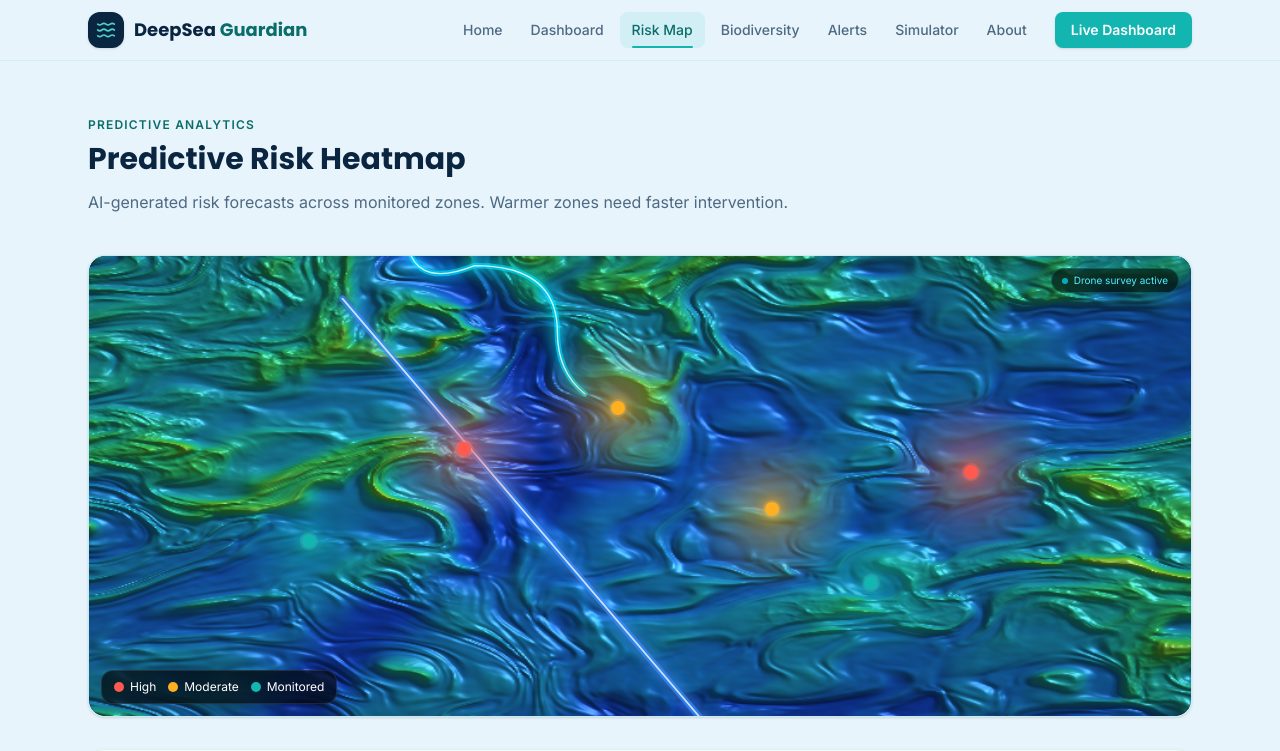
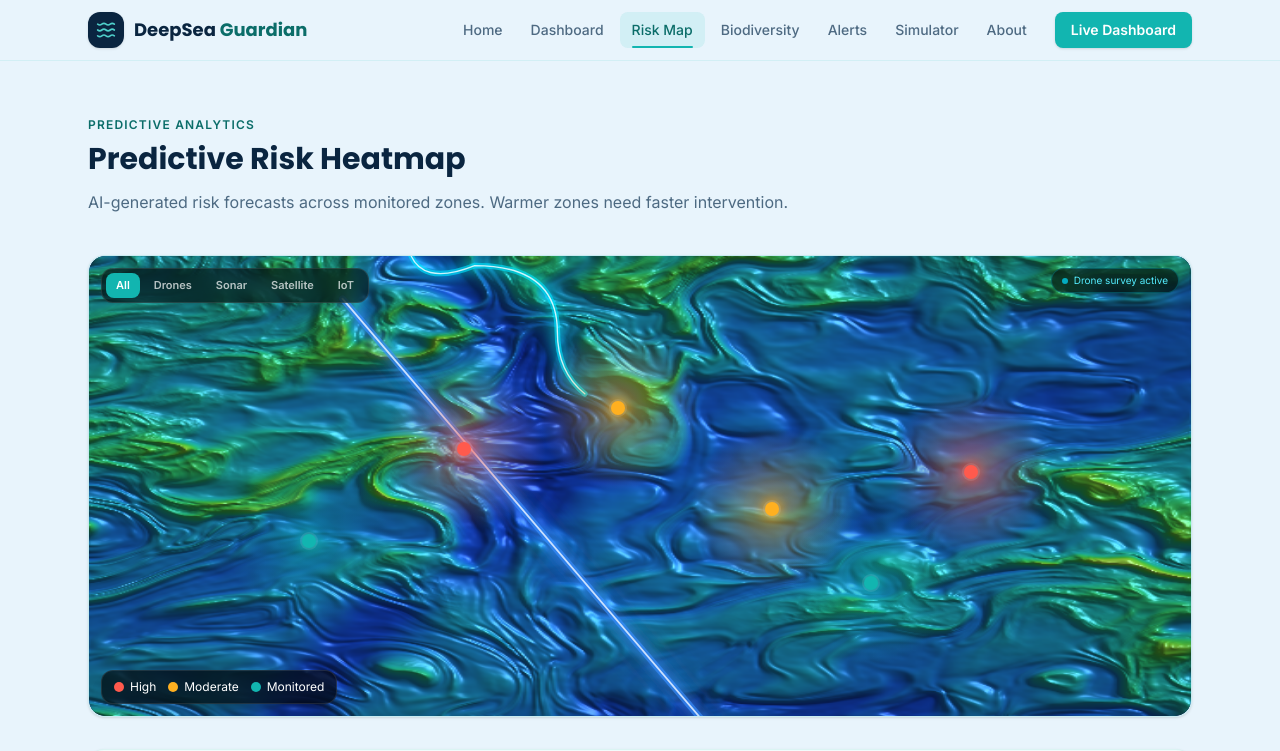
Before and after one commit to dronadri2007/Deepsea-Guardian, a React (Vite) app: page /risk-map in a window 1280 px wide. Shown: the top 751 px of the page. Built offline with nearby package versions, Linux system fonts and the light colour scheme.

Commit message:
feat: multi-source sensor layers on map (drones/sonar/satellite/IoT)

```diff
--- a/src/components/OceanMap.jsx
+++ b/src/components/OceanMap.jsx
@@ -1,8 +1,15 @@
 import { useEffect, useRef, useState } from 'react'
-import { zones as allZones, oceanHealthIndex, healthBand, detections } from '../data/mockData.js'
+import { zones as allZones, oceanHealthIndex, healthBand, detections, sensorLayers } from '../data/mockData.js'
 
 const riskColor = { high: '#ff5a4d', moderate: '#ffb020', low: '#12b5b0' }
 const sevLabel = ['None', 'Low', 'Moderate', 'High']
+const LAYERS = [
+  { key: 'all', label: 'All' },
+  { key: 'drones', label: 'Drones' },
+  { key: 'sonar', label: 'Sonar' },
+  { key: 'satellite', label: 'Satellite' },
+  { key: 'iot', label: 'IoT' },
+]
 
 // ─────────────────────────────────────────────────────────────────────────────
 //  Noise helpers for realistic geological FBM noise
@@ -200,6 +207,7 @@ function renderTerrain(canvas) {
 export default function OceanMap({ zones = allZones, height = 420, showHeat = true }) {
   const canvasRef = useRef(null)
   const [selected, setSelected] = useState(null)
+  const [layer, setLayer] = useState('all')
 
   useEffect(() => {
     const canvas = canvasRef.current
@@ -301,8 +309,24 @@ export default function OceanMap({ zones = allZones, height = 420, showHeat = tr
         />
       </svg>
 
-      {/* ── Heat blobs ── */}
-      {showHeat && zones.map((z) => (
+      {/* ── Source-layer toggle ── */}
+      <div className="absolute left-3 top-3 z-30 flex flex-wrap gap-1 rounded-xl border border-white/10 bg-black/55 p-1 backdrop-blur-sm">
+        {LAYERS.map((l) => (
+          <button
+            key={l.key}
+            type="button"
+            onClick={() => { setLayer(l.key); setSelected(null) }}
+            className={`rounded-lg px-2.5 py-1 text-[11px] font-semibold transition-colors ${
+              layer === l.key ? 'bg-teal text-white' : 'text-white/70 hover:bg-white/10'
+            }`}
+          >
+            {l.label}
+          </button>
+        ))}
+      </div>
+
+      {/* ── Heat blobs (All view) ── */}
+      {layer === 'all' && showHeat && zones.map((z) => (
         <span
           key={`heat-${z.id}`}
           className="pointer-events-none absolute rounded-full"
@@ -315,8 +339,71 @@ export default function OceanMap({ zones = allZones, height = 420, showHeat = tr
         />
       ))}
 
-      {/* ── Zone markers (clickable) + hover tooltips ── */}
-      {zones.map((z) => (
+      {/* ── Satellite pass swath ── */}
+      {layer === 'satellite' && (
+        <div
+          className="pointer-events-none absolute left-0 w-full"
+          style={{
+            top: `${sensorLayers.satellite.swath.top}%`,
+            height: `${sensorLayers.satellite.swath.height}%`,
+            background: 'linear-gradient(180deg, transparent, rgba(255,255,255,0.14), transparent)',
+            borderTop: '1px dashed rgba(255,255,255,0.4)',
+            borderBottom: '1px dashed rgba(255,255,255,0.4)',
+          }}
+        />
+      )}
+
+      {/* ── Drones patrol path ── */}
+      {layer === 'drones' && (
+        <svg className="pointer-events-none absolute inset-0 h-full w-full" aria-hidden="true">
+          <polyline
+            points={sensorLayers.drones.map((d) => `${d.x}%,${d.y}%`).join(' ')}
+            fill="none" stroke="#4fd0cb" strokeWidth="1.5" strokeDasharray="5 5" opacity="0.7"
+          />
+        </svg>
+      )}
+
+      {/* ── Layer-specific markers ── */}
+      {layer === 'drones' && sensorLayers.drones.map((d) => (
+        <div key={d.id} className="group absolute -translate-x-1/2 -translate-y-1/2" style={{ left: `${d.x}%`, top: `${d.y}%` }}>
+          <span className="grid h-6 w-6 -translate-y-1 place-items-center rounded-full border border-white/40 bg-ink2/80 text-teallite" style={{ boxShadow: '0 0 10px 2px rgba(79,208,203,0.5)' }}>▲</span>
+          <div className="pointer-events-none absolute left-1/2 top-6 z-10 hidden -translate-x-1/2 whitespace-nowrap rounded-lg border border-white/15 bg-ink2/95 px-2.5 py-1.5 text-xs text-white shadow-xl group-hover:block">
+            <b>{d.id}</b> · {d.status}<br /><span className="text-textmut">battery {d.battery}%</span>
+          </div>
+        </div>
+      ))}
+
+      {layer === 'sonar' && sensorLayers.sonar.map((s) => (
+        <div key={s.id} className="group absolute -translate-x-1/2 -translate-y-1/2" style={{ left: `${s.x}%`, top: `${s.y}%` }}>
+          <span className="absolute -inset-3 animate-ping rounded-full border border-cyan-300/60" />
+          <span className="block h-2.5 w-2.5 rounded-full bg-cyan-300" style={{ boxShadow: '0 0 8px 2px rgba(103,232,249,0.7)' }} />
+          <div className="pointer-events-none absolute left-1/2 top-5 z-10 hidden -translate-x-1/2 whitespace-nowrap rounded-lg border border-white/15 bg-ink2/95 px-2.5 py-1.5 text-xs text-white shadow-xl group-hover:block">
+            Sonar · {s.label}
+          </div>
+        </div>
+      ))}
+
+      {layer === 'satellite' && sensorLayers.satellite.flags.map((f) => (
+        <div key={f.id} className="group absolute -translate-x-1/2 -translate-y-1/2" style={{ left: `${f.x}%`, top: `${f.y}%` }}>
+          <span className="block h-3 w-3 rotate-45 border-2 border-white bg-warn" />
+          <div className="pointer-events-none absolute left-1/2 top-5 z-10 hidden -translate-x-1/2 whitespace-nowrap rounded-lg border border-white/15 bg-ink2/95 px-2.5 py-1.5 text-xs text-white shadow-xl group-hover:block">
+            Satellite · {f.label}
+          </div>
+        </div>
+      ))}
+
+      {layer === 'iot' && sensorLayers.iot.map((s) => (
+        <div key={s.id} className="group absolute -translate-x-1/2 -translate-y-1/2" style={{ left: `${s.x}%`, top: `${s.y}%` }}>
+          <span className="block h-2.5 w-2.5 rounded-sm bg-health" style={{ boxShadow: '0 0 8px 2px rgba(46,193,110,0.6)' }} />
+          <span className="absolute left-3 top-1/2 -translate-y-1/2 whitespace-nowrap rounded bg-black/60 px-1.5 py-0.5 text-[10px] text-white">{s.temp}°C</span>
+          <div className="pointer-events-none absolute left-1/2 top-5 z-10 hidden -translate-x-1/2 whitespace-nowrap rounded-lg border border-white/15 bg-ink2/95 px-2.5 py-1.5 text-xs text-white shadow-xl group-hover:block">
+            <b>{s.id}</b><br /><span className="text-textmut">{s.temp}°C · pH {s.ph}</span>
+          </div>
+        </div>
+      ))}
+
+      {/* ── Zone markers (clickable) — All view ── */}
+      {layer === 'all' && zones.map((z) => (
         <button
           type="button"
           key={z.id}
--- a/src/data/mockData.js
+++ b/src/data/mockData.js
@@ -124,3 +124,33 @@ export const features = [
   { icon: 'Fish', title: 'Biodiversity Tracker', text: 'Monitor endangered species populations and sighting trends.' },
   { icon: 'BellRing', title: 'Alerts & Reports', text: 'Actionable, shareable insights for authorities, researchers & NGOs.' },
 ];
+
+// ---- Multi-source sensor network layers (x/y are percent positions) ----
+export const sensorLayers = {
+  drones: [
+    { id: 'DRN-01', x: 30, y: 40, battery: 82, status: 'surveying' },
+    { id: 'DRN-02', x: 66, y: 58, battery: 64, status: 'surveying' },
+    { id: 'DRN-03', x: 74, y: 30, battery: 91, status: 'returning' },
+    { id: 'DRN-04', x: 24, y: 66, battery: 55, status: 'surveying' },
+  ],
+  sonar: [
+    { id: 'S1', x: 34, y: 42, label: 'Hard contact' },
+    { id: 'S2', x: 48, y: 33, label: 'Debris field' },
+    { id: 'S3', x: 80, y: 47, label: 'Net cluster' },
+    { id: 'S4', x: 62, y: 55, label: 'Sediment plume' },
+  ],
+  satellite: {
+    swath: { top: 12, height: 34 },   // percent band representing the orbital pass
+    flags: [
+      { id: 'SAT1', x: 34, y: 30, label: 'Surface plastic' },
+      { id: 'SAT2', x: 62, y: 38, label: 'Turbidity spike' },
+    ],
+  },
+  iot: [
+    { id: 'IOT-14', x: 20, y: 62, temp: 3.8, ph: 7.9 },
+    { id: 'IOT-22', x: 48, y: 33, temp: 6.1, ph: 7.7 },
+    { id: 'IOT-31', x: 71, y: 71, temp: 9.4, ph: 8.0 },
+    { id: 'IOT-09', x: 62, y: 55, temp: 4.2, ph: 7.8 },
+    { id: 'IOT-05', x: 80, y: 47, temp: 7.6, ph: 7.6 },
+  ],
+};
```
